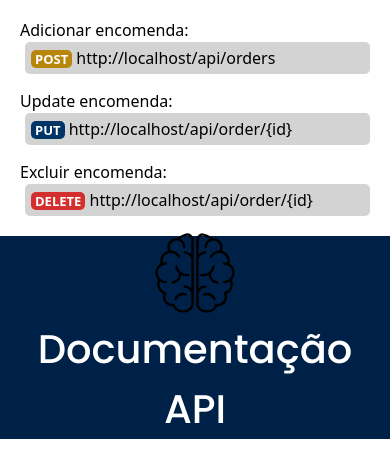
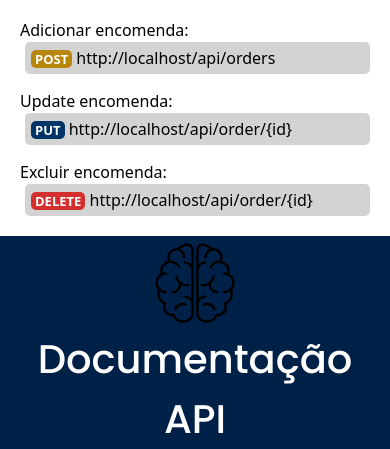
Before and after one commit to danielBRTanimacao/order-manager-api, a Django app: page / in a window 390 px wide. Shown: the part 2213-2662 px from the top of the page. Run offline with Django 5.2, Linux system fonts and the light colour scheme.

Commit message:
simple design index

```diff
--- a/app/static/css/index.css
+++ b/app/static/css/index.css
@@ -175,6 +175,11 @@ p {
     padding: 12px 0 50px 0;
 }
 
+.footer-div {
+    text-align: center;
+    width: 100%;
+}
+
 @media (max-width: 1199.98px) {
     .img-principal {
         width: 400px;
@@ -201,4 +206,7 @@ p {
     .special-a li {
         display: block;
     }
+    .footer-div {
+        padding-top: 20px;
+    }
 }
--- a/app/templates/index.html
+++ b/app/templates/index.html
@@ -334,7 +334,7 @@
             </ul>
         </main>
         <footer class="container" style="height: 200px">
-            <div style="text-align: center; width: 100%">
+            <div class="footer-div">
                 <div>
                     <img src="{% static "svg/icon.svg" %}" alt="img-logo" width="80" />
                 </div>
```
Also changed, not shown: utils/validators.py (added).
